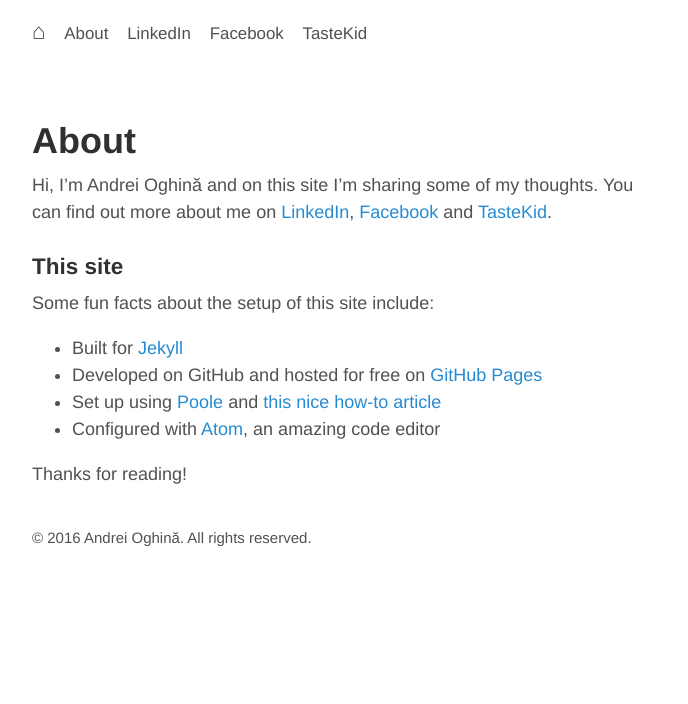
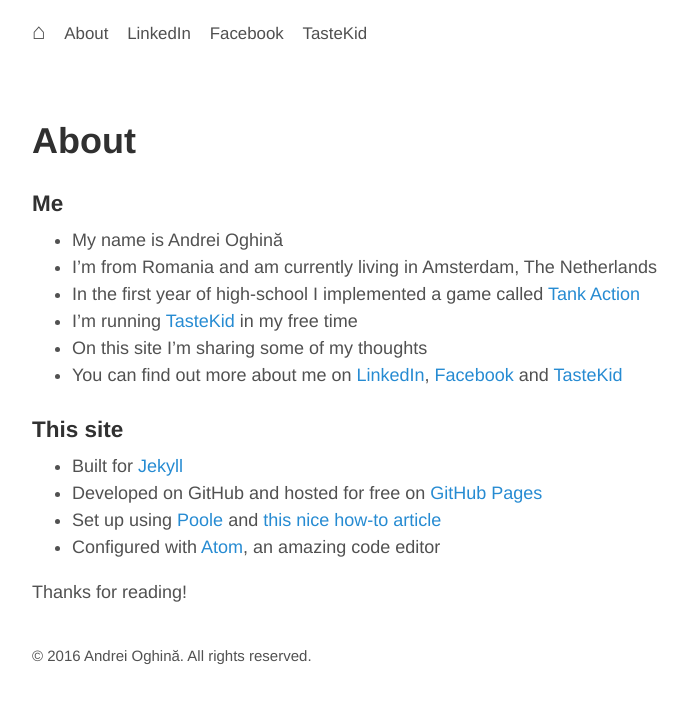
Before and after one commit to aoghina/aoghina.github.io, a Jekyll site: the page built from about.md, in a window 1280 px wide. Shown: the top 704 px of the page, without its empty margins (293-981 px from the left). Built offline with Jekyll 4.4.1, drawn with Linux system fonts in a browser that asks for light colours.

Commit message:
Add link to tank action in readme

```diff
--- a/about.md
+++ b/about.md
@@ -3,11 +3,16 @@
 title: About
 ---
 
-Hi, I'm Andrei Oghină and on this site I'm sharing some of my thoughts. You can find out more about me on [LinkedIn](https://nl.linkedin.com/in/andreioghina), [Facebook](https://www.facebook.com/andrei.oghina) and [TasteKid](https://www.tastekid.com/andrei).
+### Me
+
+* My name is Andrei Oghină
+* I'm from Romania and am currently living in Amsterdam, The Netherlands
+* In the first year of high-school I implemented a game called [Tank Action](/public/static/tank-site/)
+* I'm running [TasteKid](http://www.tastekid.com) in my free time
+* On this site I'm sharing some of my thoughts
+* You can find out more about me on [LinkedIn](https://nl.linkedin.com/in/andreioghina), [Facebook](https://www.facebook.com/andrei.oghina) and [TasteKid](https://www.tastekid.com/andrei)
 
 ### This site
-
-Some fun facts about the setup of this site include:
 
 * Built for [Jekyll](http://jekyllrb.com)
 * Developed on GitHub and hosted for free on [GitHub Pages](https://pages.github.com)
```
Also changed, not shown: 1 other file.
